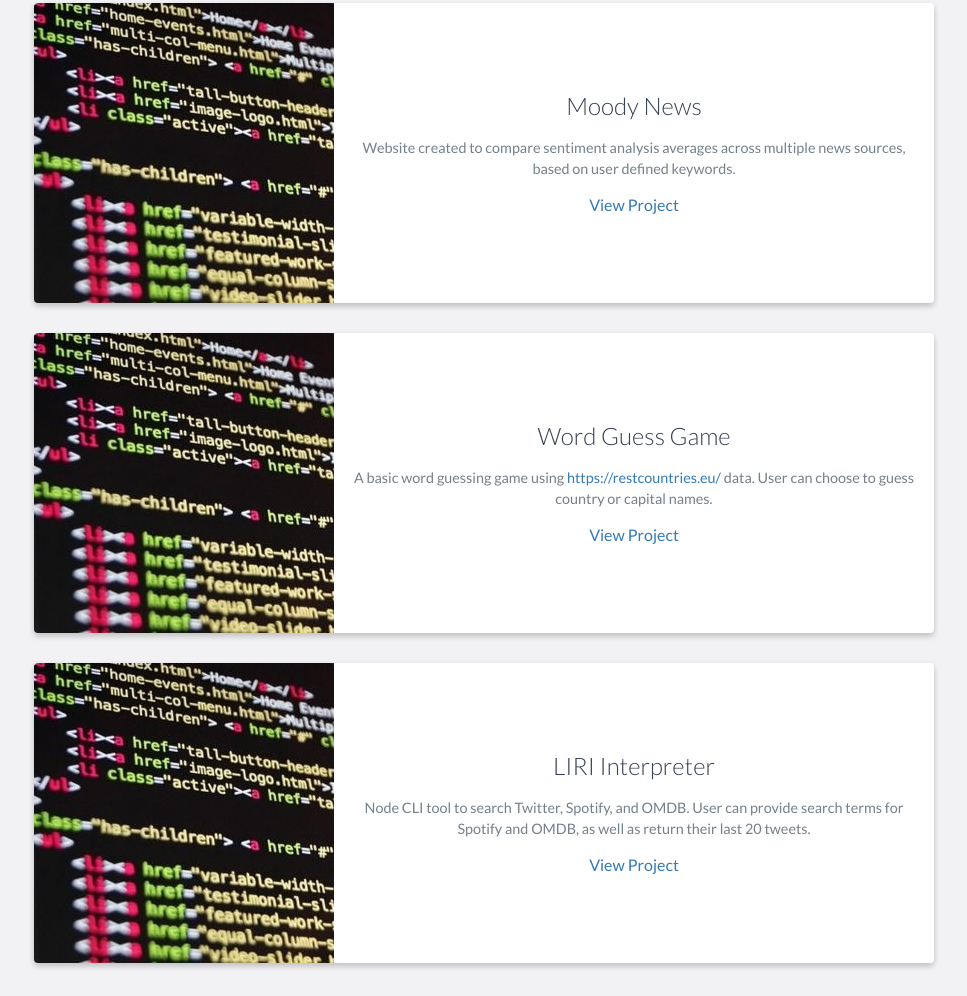
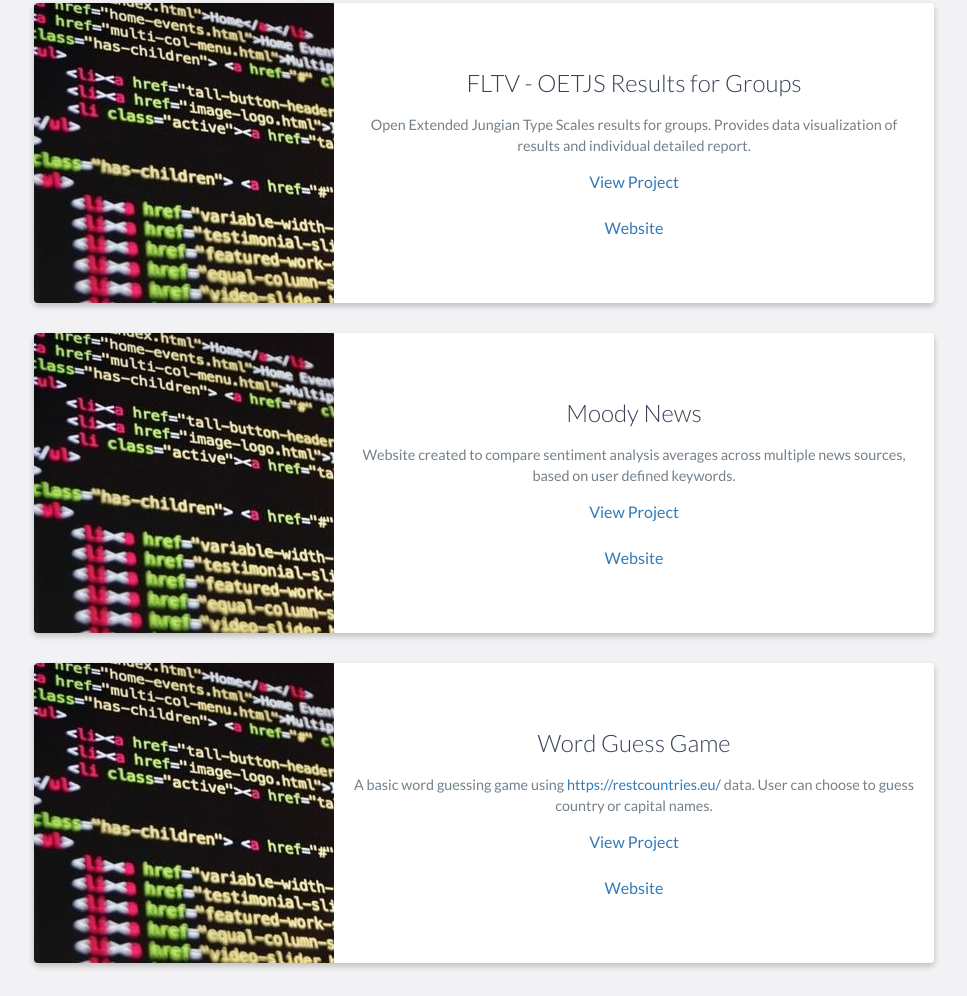
Before and after one commit to ftorning/personal-portfolio, a website: page index.html in a window 1280 px wide. Shown: the part 2805-3801 px from the top of the page, without its empty margins (156-1123 px from the left). Drawn offline with nearby package versions, Linux system fonts and the light colour scheme.

Commit message:
updated projects

```diff
--- a/index.html
+++ b/index.html
@@ -152,11 +152,31 @@
                     </div>
                     <!-- End .project-image -->
                     <div class="project-info">
+                        <h3>FLTV - OETJS Results for Groups</h3>
+                        <p>
+                            Open Extended Jungian Type Scales results for groups. Provides data visualization of results and individual detailed report.
+                        </p>
+                        <a href="https://github.com/ftorning/Project2">View Project</a><br><br>
+                        <a href="https://serene-taiga-32891.herokuapp.com/">Website</a>
+
+                    </div>
+                    <!-- End .project-info -->
+                </div>
+                <!-- End .project -->
+            </div>
+            <div class="row">
+                <div class="project shadow-large">
+                    <div class="project-image">
+                        <img src="assets/images/code-project.jpg" />
+                    </div>
+                    <!-- End .project-image -->
+                    <div class="project-info">
                         <h3>Moody News</h3>
                         <p>
                             Website created to compare sentiment analysis averages across multiple news sources, based on user defined keywords.
                         </p>
-                        <a href="https://team-4-pennbootcamp.github.io/Project-1/">View Project</a>
+                        <a href="https://team-4-pennbootcamp.github.io/Project-1/">View Project</a><br><br>
+                        <a href="https://team-4-pennbootcamp.github.io/Project-1/">Website</a>
                     </div>
                     <!-- End .project-info -->
                 </div>
@@ -173,25 +193,8 @@
                         <p>
                             A basic word guessing game using <a href="https://restcountries.eu/">https://restcountries.eu/</a> data. User can choose to guess country or capital names.
                         </p>
-                        <a href="https://ftorning.github.io/word-guess-game/">View Project</a>
-
-                    </div>
-                    <!-- End .project-info -->
-                </div>
-                <!-- End .project -->
-            </div>
-            <div class="row">
-                <div class="project shadow-large">
-                    <div class="project-image">
-                        <img src="assets/images/code-project.jpg" />
-                    </div>
-                    <!-- End .project-image -->
-                    <div class="project-info">
-                        <h3>LIRI Interpreter</h3>
-                        <p>
-                            Node CLI tool to search Twitter, Spotify, and OMDB. User can provide search terms for Spotify and OMDB, as well as return their last 20 tweets.
-                        </p>
-                        <a href="https://github.com/ftorning/LIRI-Interpreter">View Project</a>
+                        <a href="https://ftorning.github.io/word-guess-game/">View Project</a><br><br>
+                        <a href="https://hidden-badlands-46126.herokuapp.com/survey">Website</a>
 
                     </div>
                     <!-- End .project-info -->
```
